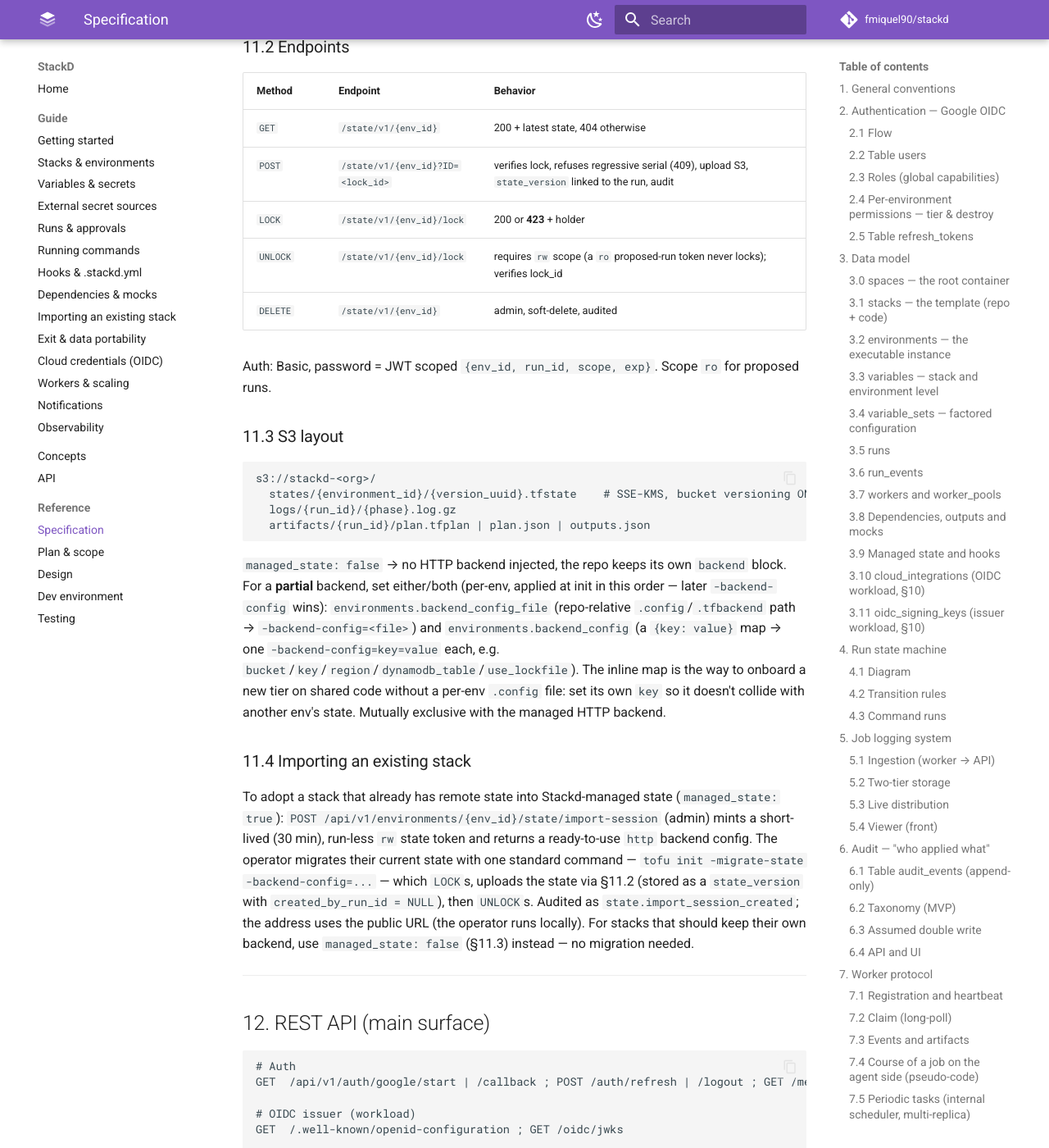
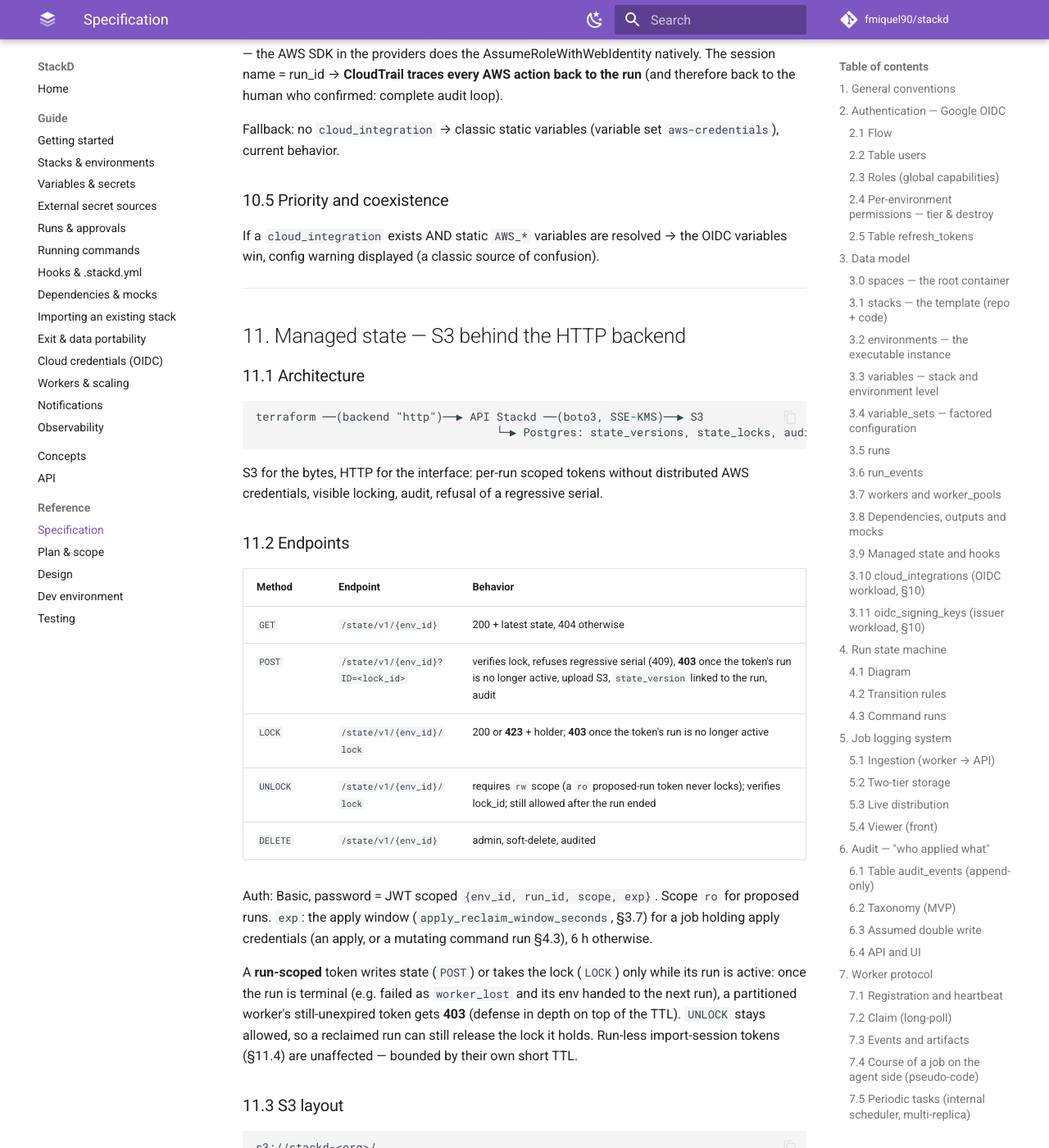
Before and after one commit to fmiquel90/stackd, an MkDocs documentation site: the page built from docs/SPECS.md, in a window 1280 px wide and 1400 px high, scrolled down 26016 px. Shown: the whole window at 82% size. Built offline with MkDocs 1.6.1 and Material for MkDocs 9.7.7, drawn with Linux system fonts in a browser that asks for light colours; comment, search, counter and statistics services are not loaded; some of the changed text lies outside the part shown.

Commit message:
docs(specs): document apply-window jobs, state guards and space scoping
- A mutating command run holds apply credentials: apply-window state
  token TTL and OIDC cap, apply budget on the worker, worker-lost
  reclaim only after the window (§3.7, §4.2, §4.3, §7.5, §10.2, §11.2).
- The state backend refuses POST/LOCK with 403 once a run-scoped
  token's run is no longer active; UNLOCK and import sessions are
  unaffected (§11.2).
- The scheduler's advisory lock lives on a dedicated connection (§7.5).
- Variable-set attachments stay in the set's space (§3.4).
- Approval and drift notifications go to users passing can_apply with
  their effective space membership (§17.1, §19.4).

Co-Authored-By: Claude Opus 5.5 <noreply@anthropic.com>
Claude-Session: https://claude.ai/code/session_01GnPDxipMbvu5Jz99ykzK9t

````diff
--- a/docs/SPECS.md
+++ b/docs/SPECS.md
@@ -204,8 +204,8 @@ variable_set_attachments (
   id uuid PK,
   variable_set_id FK,
   target_kind enum('stack','environment','tier'),
-  target_id uuid,                   -- stack → all its envs; tier → all envs of that tier
-                                    --   (target_id = tiers.id); environment → this env only
+  target_id uuid,                   -- stack → all its envs; tier → all envs of that tier in the
+                                    --   set's space (target_id = tiers.id); environment → this env only
                                     -- polymorphic (stack OR env) → no DB FK; integrity is app-enforced
   priority int default 0,           -- orders the sets among themselves at resolution
   UNIQUE (variable_set_id, target_kind, target_id)
@@ -225,6 +225,8 @@ variable_set_attachments (
 ```
 
 A set's **selector** (`{label: value}`) auto-attaches it to every environment whose effective labels (`stack.labels` + `env.labels`, env wins on conflict) contain all of its key=value pairs — equality AND-match, no operators (deliberately not the deferred OPA engine, PLAN §7). It sits at the same weakest layer as `auto_attach`; explicit attachments remain stronger.
+
+**Attachments stay in the set's space.** Attaching to a `stack` or `environment` requires the target to belong to the variable set's space **and** the caller to be a `writer` there; otherwise it is refused with `400 Cross-space attachment` (`403` if the caller lacks write access on the target). A tier is a global catalog row (no space), so a `tier` attachment applies only to environments of that tier **inside the set's own space**. Resolution also ignores any explicit attachment whose set belongs to another space (defense in depth).
 
 At equal name and kind, the upper layer overrides. Two sources outside resolution are added at claim time: upstream outputs (`dependency:`) and mocks (`mock`) — see §9.
 
@@ -271,7 +273,7 @@ workers: id, pool_id, name, status(idle|busy|offline), labels jsonb,
          version, last_heartbeat_at, registered_at
 ```
 
-`offline` if heartbeat > 60 s; run in progress on an offline worker → `failed (worker_lost)` after 120 s — **except an `applying` run**, reclaimed only after the apply budget + grace (`stackd_apply_timeout_seconds` + `stackd_apply_lost_grace_seconds`, default 15 min + 5 min) so a healthy long apply is never failed mid-flight and two workers can't apply the same env concurrently (§4.2). Targeting by labels (dedicated prod pool recommended).
+`offline` if heartbeat > 60 s; run in progress on an offline worker → `failed (worker_lost)` after 120 s — **except a job holding apply credentials** (an `applying` run, or a mutating command run §4.3), reclaimed only after the apply window = apply budget + grace (`apply_reclaim_window_seconds` = `stackd_apply_timeout_seconds` + `stackd_apply_lost_grace_seconds`, default 15 min + 5 min) so a healthy long apply is never failed mid-flight and two workers can't write the same env's state concurrently (§4.2). Its state token and apply OIDC token are minted for that same window (§10.2/§11.2), so by the time it is reclaimed they have expired. Targeting by labels (dedicated prod pool recommended).
 
 ### 3.8 Dependencies, outputs and mocks
 
@@ -401,13 +403,13 @@ Terminal: `finished`, `failed`, `discarded`, `canceled`. `canceled`: user on `qu
 | `unconfirmed → confirmed` | user | `can_apply(user, env)` = role∈{approver,admin} AND `env.tier ∈ allowed_tiers` (§2.4); ≠ triggerer if the tier requires four-eyes or 4-eyes; for a `destroy` run: `can_destroy` required; **blocked if `used_mocks` and `allow_mock_apply=false`** |
 | `confirmed → applying` | worker | resume of the workspace (TTL 24 h), otherwise re-plan; re-checks `allow_mock_apply` and the secret-fallback gate against the apply-time resolution (§9.3/§15.5) |
 | `applying → finished` | worker | apply exit 0 + outputs uploaded |
-| `* → failed` | worker/system | exit ≠ 0, hook `fail`, timeouts (prepare 10 / plan 30 / apply 15 min, configurable via `stackd_apply_timeout_seconds`) — the worker hard-kills the process past its budget |
+| `* → failed` | worker/system | exit ≠ 0, hook `fail`, timeouts (prepare 10 / plan 30 / apply 15 min, configurable via `stackd_apply_timeout_seconds`; a mutating command run gets the apply budget, §4.3) — the worker hard-kills the process past its budget |
 
 Single function `transition(run, to_state, actor, payload)`: legality, atomic update guarded on `from_state`, `run_event`, audit event if the action is human or terminal, WS publication, scheduler hooks. The guarded UPDATE uses `RETURNING` (PG18: old + new tuple) to produce the `from→to` `run_event` without a re-read, in the same transaction.
 
 ### 4.3 Command runs
 
-A `RunType.command` run executes **one allowlisted tofu/terraform subcommand** (`import`, `state list/show/rm/mv`, `taint`, `untaint`, `output`, `show`, `validate`, `providers`, `refresh`) instead of the plan→apply flow — for state surgery and adoption that `plan`/`apply` can't express. It is **not** arbitrary shell: the worker runs `<tool> <command> <args>` with the command taken verbatim from the allowlist. Lifecycle: `queued → preparing → running → finished | failed`. The subcommand + args live in `runs.command` (`{name, args}`). Endpoint: `POST /api/v1/environments/{env_id}/commands`. Permissions: read-only commands need `writer`; **mutating** commands (import, state rm/mv, taint, untaint, refresh) require `can_apply(user, env)` — the same gate as an apply. The worker receives the **apply** OIDC role for mutating commands and the (read-only) **plan** role otherwise; the trigger is audited (`run.command_triggered`) and so is completion (`run.command_executed`). `force-unlock` is **not** a command — it has its own endpoint (`DELETE …/state/lock`, §11.2).
+A `RunType.command` run executes **one allowlisted tofu/terraform subcommand** (`import`, `state list/show/rm/mv`, `taint`, `untaint`, `output`, `show`, `validate`, `providers`, `refresh`) instead of the plan→apply flow — for state surgery and adoption that `plan`/`apply` can't express. It is **not** arbitrary shell: the worker runs `<tool> <command> <args>` with the command taken verbatim from the allowlist. Lifecycle: `queued → preparing → running → finished | failed`. The subcommand + args live in `runs.command` (`{name, args}`). Endpoint: `POST /api/v1/environments/{env_id}/commands`. Permissions: read-only commands need `writer`; **mutating** commands (import, state rm/mv, taint, untaint, refresh) require `can_apply(user, env)` — the same gate as an apply. The worker receives the **apply** OIDC role for mutating commands and the (read-only) **plan** role otherwise. A mutating command, like an applying run, **holds apply credentials**: its state token TTL and OIDC cap are the apply window (`apply_reclaim_window_seconds`, §3.7), the worker hard-kills its subcommand past the apply budget (`apply_timeout_seconds` of the claim payload), and worker-lost detection only reclaims it after the apply window (§7.5). The trigger is audited (`run.command_triggered`) and so is completion (`run.command_executed`). `force-unlock` is **not** a command — it has its own endpoint (`DELETE …/state/lock`, §11.2).
 
 ---
 
@@ -649,12 +651,12 @@ The scheduler module (PLAN §2.1) carries background tasks that must run **exact
 
 | Task | Frequency | Effect |
 |---|---|---|
-| `worker_lost` detection | 30 s | heartbeat > 60 s → `offline`; active run on a worker offline for > 120 s → `failed (worker_lost)`; an `applying` run only after the apply budget + grace (§3.7/§4.2) |
+| `worker_lost` detection | 30 s | heartbeat > 60 s → `offline`; active run on a worker offline for > 120 s → `failed (worker_lost)`; a job holding apply credentials (an `applying` run or a mutating command run, §4.3) only after the apply window = budget + grace (§3.7/§4.2) |
 | Git staleness polling | 15 min | `git ls-remote` per (repo, branch), dedup by repo → update `head_sha` (§9.6) |
 | Cold log archiving | end of run | `run_logs` → S3 gz, purge hot > 7 d (§5.2) |
 | Refresh token / audit purge | daily | expired families (§2.5), audit > 2 years (§6.1, audited purge) |
 
-**Single-execution guarantee**: each task takes a dedicated **PG advisory lock** (`pg_try_advisory_lock(<task_key>)`) before running; a replica that does not obtain the lock skips its tick. No permanently elected leader (no external dependency), no double execution. The tasks are **idempotent** anyway (re-running a staleness computation or an archive breaks nothing) — the advisory lock mainly avoids redundant work and races on the `worker_lost` transitions.
+**Single-execution guarantee**: each task takes a dedicated **PG advisory lock** (`pg_try_advisory_lock(<task_key>)`) before running; a replica that does not obtain the lock skips its tick. The lock is session-level, so it is taken and released on a **dedicated connection** held for the task's whole run, separate from the task's own DB session — the tasks commit mid-way, which returns the session's connection to the pool, and an unlock through it could land on another connection and leak the lock. No permanently elected leader (no external dependency), no double execution. The tasks are **idempotent** anyway (re-running a staleness computation or an archive breaks nothing) — the advisory lock mainly avoids redundant work and races on the `worker_lost` transitions.
 
 ---
 
@@ -850,6 +852,8 @@ GET /oidc/jwks                            → public keys (kid, rotation)
 }
 ```
 
+For the `apply` phase — an apply, or a mutating command run (§4.3) — the phase cap is the apply window (`apply_reclaim_window_seconds`, §3.7), so the cloud credentials never outlive the job's worker-lost reclaim cutoff.
+
 > The tier segment in the `sub` (`run:<tier>:...`) is what materializes the **double lock** of §2.4: Stackd refuses the confirmation on the API side *and* the AWS trust policy refuses the AssumeRole if the tier does not match. A prod write role is only assumable by a prod-tier token.
 
 ### 10.3 AWS side (provided: example Terraform module)
@@ -895,12 +899,14 @@ S3 for the bytes, HTTP for the interface: per-run scoped tokens without distribu
 | Method | Endpoint | Behavior |
 |---|---|---|
 | `GET` | `/state/v1/{env_id}` | 200 + latest state, 404 otherwise |
-| `POST` | `/state/v1/{env_id}?ID=<lock_id>` | verifies lock, refuses regressive serial (409), upload S3, `state_version` linked to the run, audit |
-| `LOCK` | `/state/v1/{env_id}/lock` | 200 or **423** + holder |
-| `UNLOCK` | `/state/v1/{env_id}/lock` | requires `rw` scope (a `ro` proposed-run token never locks); verifies lock_id |
+| `POST` | `/state/v1/{env_id}?ID=<lock_id>` | verifies lock, refuses regressive serial (409), **403** once the token's run is no longer active, upload S3, `state_version` linked to the run, audit |
+| `LOCK` | `/state/v1/{env_id}/lock` | 200 or **423** + holder; **403** once the token's run is no longer active |
+| `UNLOCK` | `/state/v1/{env_id}/lock` | requires `rw` scope (a `ro` proposed-run token never locks); verifies lock_id; still allowed after the run ended |
 | `DELETE` | `/state/v1/{env_id}` | admin, soft-delete, audited |
 
-Auth: Basic, password = JWT scoped `{env_id, run_id, scope, exp}`. Scope `ro` for proposed runs.
+Auth: Basic, password = JWT scoped `{env_id, run_id, scope, exp}`. Scope `ro` for proposed runs. `exp`: the apply window (`apply_reclaim_window_seconds`, §3.7) for a job holding apply credentials (an apply, or a mutating command run §4.3), 6 h otherwise.
+
+A **run-scoped** token writes state (`POST`) or takes the lock (`LOCK`) only while its run is active: once the run is terminal (e.g. failed as `worker_lost` and its env handed to the next run), a partitioned worker's still-unexpired token gets **403** (defense in depth on top of the TTL). `UNLOCK` stays allowed, so a reclaimed run can still release the lock it holds. Run-less import-session tokens (§11.4) are unaffected — bounded by their own short TTL.
 
 ### 11.3 S3 layout
 
@@ -1313,8 +1319,10 @@ env flag could make confirm require all threads resolved — deliberately deferr
 mention`. Each row is created **in the same transaction** as its trigger:
 
 - **`transition()`** (§4.2): `→ unconfirmed` fans out `approval_request` to every eligible approver
-  (role ∈ {approver, admin} AND `env.tier ∈ allowed_tiers`, excluding the triggerer); a terminal
-  state notifies the run's human triggerer (`run_finished` / `run_failed`).
+  — the users who pass `can_apply` on the env (§2.4), evaluated with their **effective** space
+  membership (members of the env's space, instance admins included); a `destroy` run additionally
+  requires `can_destroy`; excluding the triggerer. A terminal state notifies the run's human
+  triggerer (`run_finished` / `run_failed`).
 - **comment create** (§16): a reply notifies the root author; `@mention` tokens (matched against a
   user's email local-part or full email) notify the mentioned users. Never the author. The composer
   offers `@` autocomplete from `GET /users/mentionable` (a minimal directory readable by any auth),
@@ -1430,7 +1438,8 @@ before a background drift run.
 ### 19.4 Outcome (applied in the run's `transition()` txn)
 
 On the drift run completing: changes → `drifted` (set `drift_run_id`, audit `environment.drift_detected`
-+ fan out `drift_detected` to eligible approvers, **once** per edge into drift — debounced while it
++ fan out `drift_detected` to the same eligible approvers as `approval_request` (§17.1: `can_apply`
+with effective space membership), **once** per edge into drift — debounced while it
 stays drifted); no changes → `in_sync`; the plan itself failing → `error`. A successful **apply**
 on the env reconciles state with reality → back to `in_sync`, `drift_run_id` cleared
 (`environment.drift_cleared`).
````
